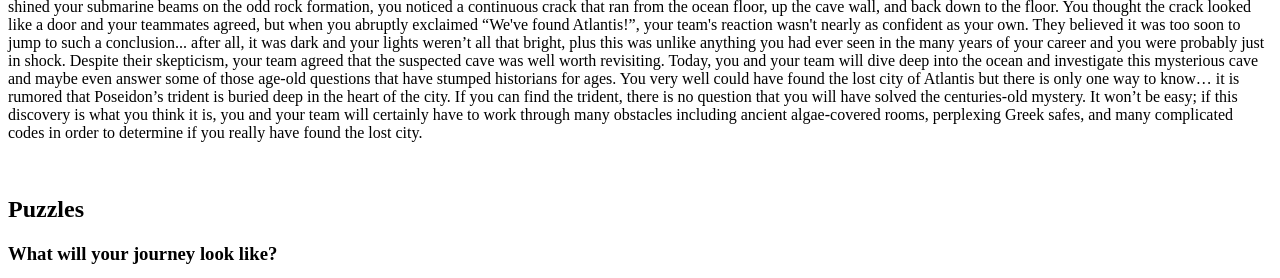
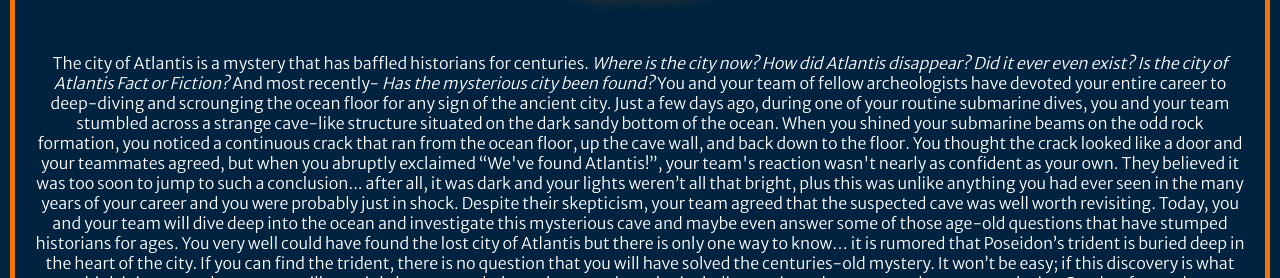
Before and after one commit to jordynsmith14/EscapeRoomDesign, a plain HTML site: page intro.html in a window 1280 px wide. Shown: the part 839-1117 px from the top of the page. Drawn offline with Linux system fonts and the light colour scheme.

Commit message:
Update intro.html

```diff
--- a/intro.html
+++ b/intro.html
@@ -3,7 +3,7 @@
 <head>
   <meta charset="UTF-8">
   <title>CodePen - Escape Room Intro</title>
-  <link rel='stylesheet' href='https://fonts.googleapis.com/css2?family=Merriweather+Sans:wght@300;700;800&amp;display=swap'><link rel="stylesheet" href="./style.css">
+  <link rel='stylesheet' href='https://fonts.googleapis.com/css2?family=Merriweather+Sans:wght@300;700;800&amp;display=swap'><link rel="stylesheet" href="./introstyle.css">
 
 </head>
 <body>
```
